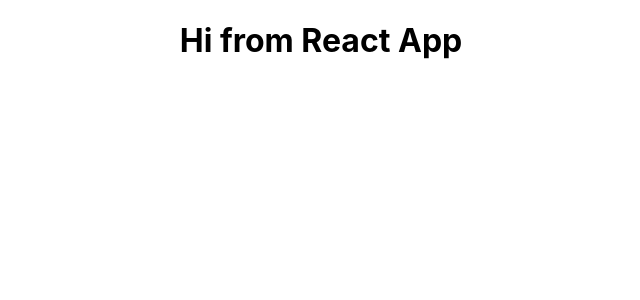
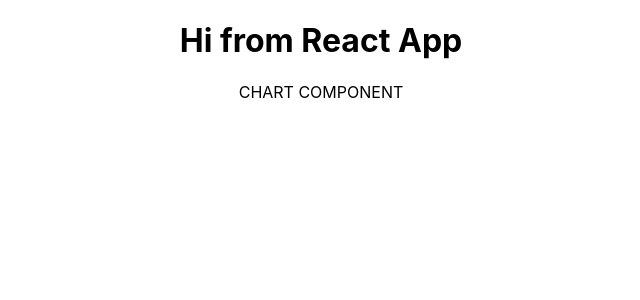
Before and after one commit to GSG-G9/calorie-tracker, a React (Create React App) app in the folder client/: page / in a window 1280 px wide. Shown: the top 300 px of the page, without its empty margins (319-959 px from the left). Built offline with nearby package versions, Linux system fonts and the light colour scheme.

Commit message:
initial chart component

```diff
--- a/client/src/App.js
+++ b/client/src/App.js
@@ -1,9 +1,11 @@
 import "./App.css";
+import Chart from "./components/Chart"
 
 function App() {
   return (
     <div className="App">
       <h1> Hi from React App</h1>
+      <Chart />
     </div>
   );
 }
--- /dev/null
+++ b/client/src/components/Chart.js
@@ -0,0 +1,16 @@
+import React, { Component } from 'react';
+// import { Doughnut } from 'react-chartjs-2';
+
+class Chart extends Component {
+    render() {
+        return (
+            <div className="chart">
+                {/* <Doughnut data={...} /> */}
+                CHART COMPONENT
+            </div>
+        )
+    }
+}
+
+
+export default Chart
--- a/package.json
+++ b/package.json
@@ -18,7 +18,8 @@
   },
   "homepage": "https://github.com/GSG-G9/calorie-tracker#readme",
   "dependencies": {
-    "express": "^4.17.1"
+    "express": "^4.17.1",
+    "react-chartjs-2": "^2.11.1"
   },
   "devDependencies": {
     "jest": "^26.6.0"
```
Also changed, not shown: 1 other file (tests, documents, lock files or other folders).
